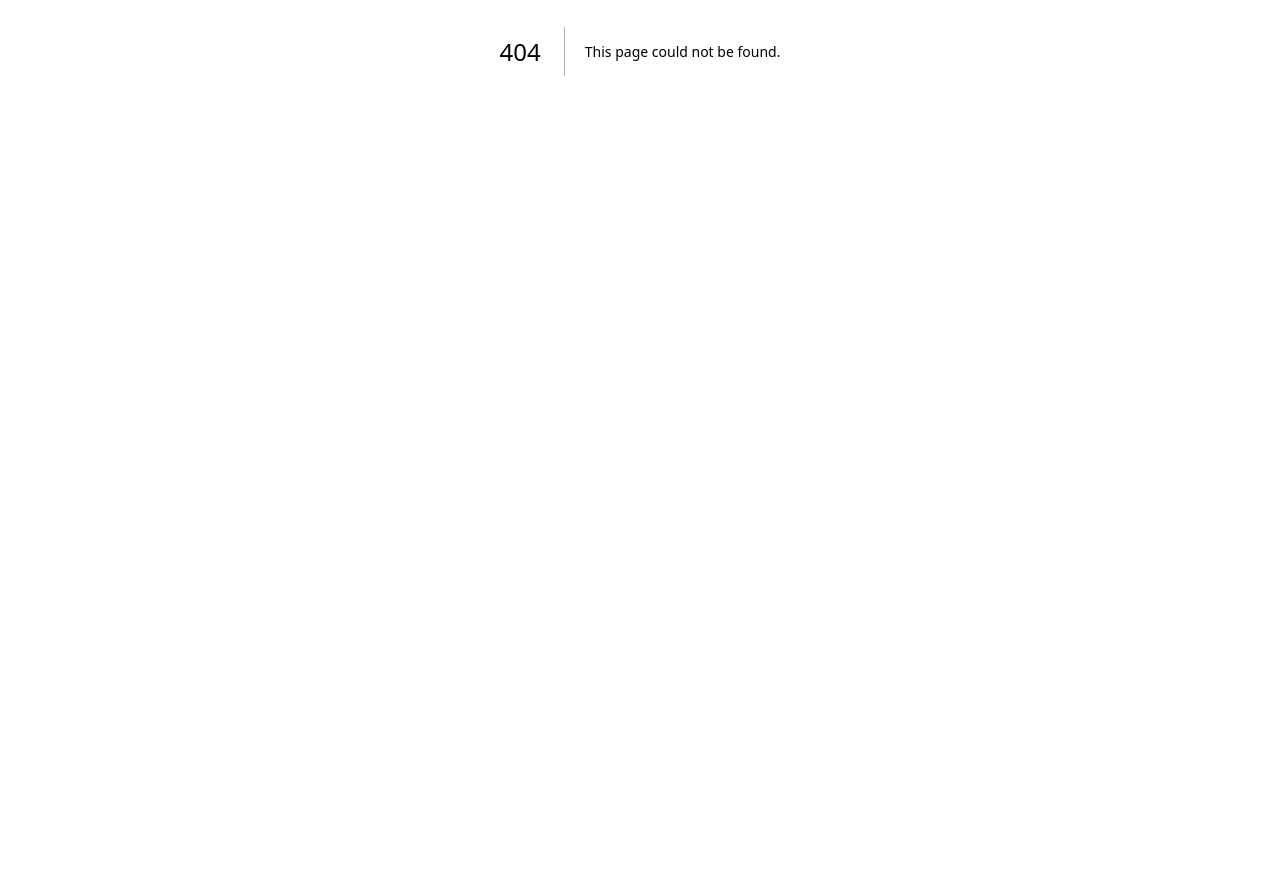
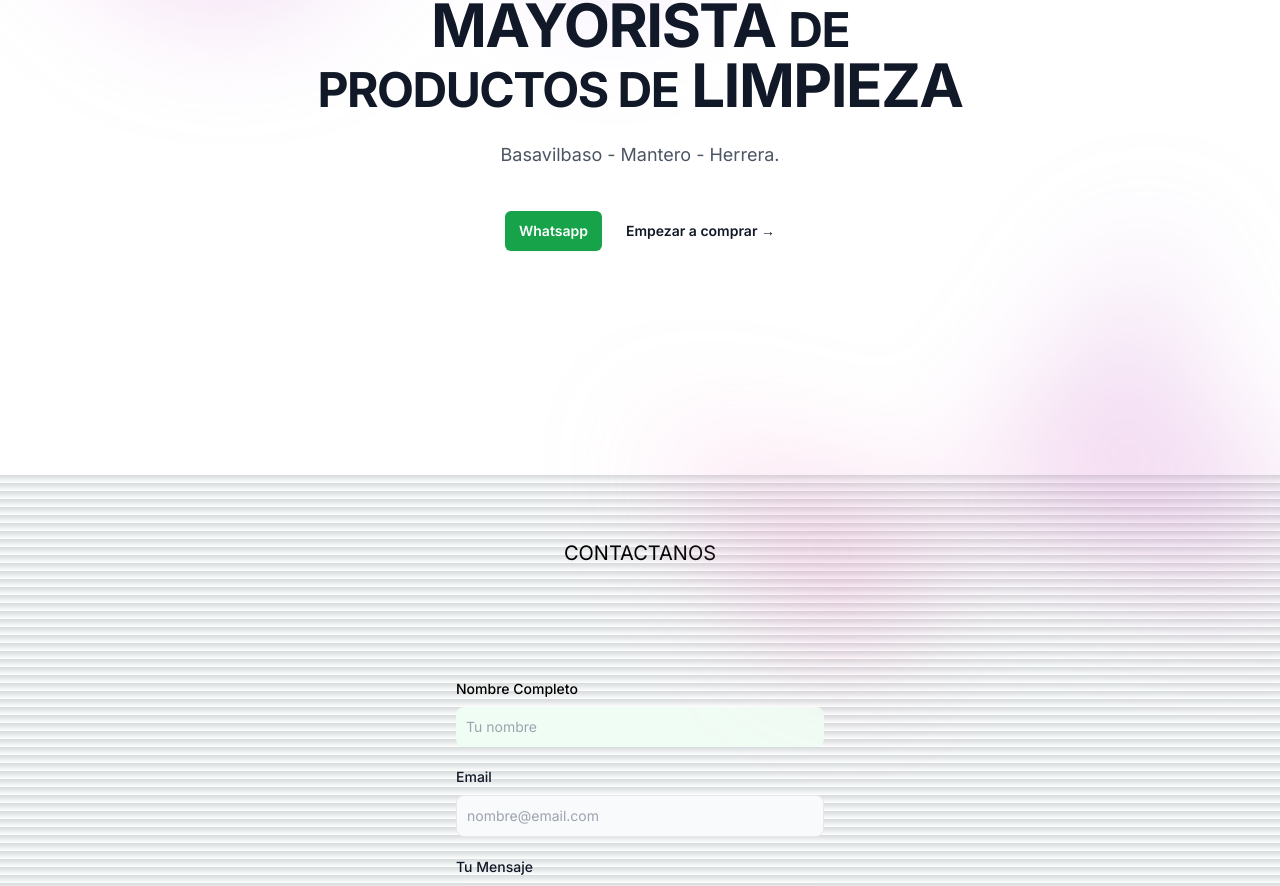
Before and after one commit to alancito1298/front-end-ecommerce, a Next.js app: page / in a window 1280 px wide. Before the commit this address had no page. Shown: the part 349-1235 px from the top of the page. Before the commit the page ends 800 px from the top, so only its background shows below. Built offline with nearby package versions, Linux system fonts and the light colour scheme.

Commit message:
Agregado de Formulario de contacto

```diff
--- a/package.json
+++ b/package.json
@@ -14,6 +14,7 @@
     "autoprefixer": "10.4.20",
     "axios": "^1.7.7",
     "css": "^3.0.0",
+    "emailjs-com": "^3.2.0",
     "html2canvas": "^1.4.1",
     "next": "14.2.7",
     "postcss": "8.4.44",
--- /dev/null
+++ b/pages/home.js
@@ -0,0 +1,16 @@
+import '../src/app/globals.css';
+import React  from "react";
+import Nav from "../src/app/components/nav";
+import Footer from '@/app/footer';
+import Inicio from '@/app/inicio';
+
+
+
+export default function Mostrarhome() {
+  return (<div>
+<Nav/>
+    <Inicio
+<Footer/>
+    </div>
+  );
+}
--- /dev/null
+++ b/src/app/components/FormularioContacto.js
@@ -0,0 +1,131 @@
+import React, { useState } from "react";
+import emailjs from "emailjs-com";
+
+function FormularioContacto() {
+  const [formData, setFormData] = useState({
+    nombre: "",
+    email: "",
+    mensaje: "",
+  });
+
+  const [enviado, setEnviado] = useState(false);
+  const [error, setError] = useState("");
+
+  const handleChange = (e) => {
+    setFormData({
+      ...formData,
+      [e.target.name]: e.target.value,
+    });
+  };
+
+  const handleSubmit = (e) => {
+    e.preventDefault();
+
+    emailjs
+      .send(
+        "service_i9onag7",
+        "template_uhwwg96",
+        formData,
+        "mo4N3nPQj0YEy0SGr"
+      )
+      .then(
+        (response) => {
+          console.log("Correo enviado exitosamente:", response);
+          setEnviado(true);
+          setFormData({ nombre: "", email: "", mensaje: "" }); // Limpia el formulario
+        },
+        (error) => {
+          console.error("Error al enviar el correo:", error);
+          setError("Hubo un problema al enviar tu mensaje. Inténtalo más tarde.");
+        }
+      );
+  };
+
+  return (
+    <div>
+      <h3 className="text-center py-16 text-xl">CONTACTANOS</h3>
+      <form
+        className="max-w-sm mx-auto py-12 px-2 pb-36"
+        onSubmit={handleSubmit}
+      >
+        <div className="mb-5">
+          <label
+            htmlFor="nombre"
+            className="block mb-2 text-sm font-medium"
+          >
+            Nombre Completo
+          </label>
+          <input
+            type="text"
+            id="nombre"
+            name="nombre"
+            value={formData.nombre}
+            onChange={handleChange}
+            className="bg-green-50 text-sm rounded-lg block w-full p-2.5 dark:bg-gray-700"
+            placeholder="Tu nombre"
+            required
+          />
+        </div>
+
+        <div className="mb-5">
+          <label
+            htmlFor="email"
+            className="block mb-2 text-sm font-medium text-gray-900 dark:text-white"
+          >
+            Email
+          </label>
+          <input
+            type="email"
+            id="email"
+            name="email"
+            value={formData.email}
+            onChange={handleChange}
+            className="bg-gray-50 border text-sm rounded-lg block w-full p-2.5 dark:bg-gray-700 dark:border-gray-600 dark:placeholder-gray-400 dark:text-white"
+            placeholder="nombre@email.com"
+            required
+          />
+        </div>
+
+        <div className="mb-5">
+          <label
+            htmlFor="mensaje"
+            className="block mb-2 text-sm font-medium text-gray-900 dark:text-white"
+          >
+            Tu Mensaje
+          </label>
+          <textarea
+            id="mensaje"
+            name="mensaje"
+            rows="4"
+            value={formData.mensaje}
+            onChange={handleChange}
+            className="block p-2.5 w-full text-sm text-gray-900 bg-gray-50 rounded-lg border focus:ring-blue-500 focus:border-blue-500 dark:bg-gray-700"
+            placeholder="Escribe tu mensaje..."
+            required
+          ></textarea>
+        </div>
+
+        <button
+          type="submit"
+          className="w-full bg-green-700 text-white py-2 px-4 rounded-lg hover:bg-green-800"
+        >
+          Enviar
+        </button>
+        {enviado && (
+        <p className="text-green-500 text-center">
+          ¡Tu mensaje ha sido enviado exitosamente!
+        </p>
+      )}
+      {error && (
+        <p className="text-red-500 text-center">
+          {error}
+        </p>
+      )}
+      </form>
+
+
+    </div>
+  );
+}
+
+export default FormularioContacto;
--- a/src/app/components/Login.js
+++ b/src/app/components/Login.js
@@ -34,34 +34,34 @@ const LoginForm = () => {
     }
   };
 
-  return (<div className='w-full bg-white'>
+  return (<div className='w-full py-24 bg-indigo-50'>
     <form
       onSubmit={handleLogin}
-      className="space-y-4 p-6 bg-white rounded max-w-72  shadow-md pt-16 pb-40"
+      className="space-y-10 p-6 bg-white rounded max-w-96 pt-2  block m-auto  shadow-md  pb-16 gap-10"
     >
       <h2 className="text-2xl font-semibold text-center uppercase text-indigo-600 mt-10 ">Identificate</h2>
       {errorMessage && <p className="text-red-600">{errorMessage}</p>}
       <div className=''>
-        <label className="block">Email</label>
+        <label  className="block text-indigo-800 uppercase font-light text-sm">Email</label>
         <input
           type="email"
           value={email} // Cambiar a value para un campo controlado
           onChange={(e) => setEmail(e.target.value)}
-          className="w-full p-2 border rounded text-black"
+          className=" w-full p-2 border rounded text-black "
         />
       </div>
       <div>
-        <label className="block">Contraseña</label>
+        <label className="block text-indigo-800 uppercase font-light text-sm">Contraseña</label>
         <input
           type="password" // Cambiar a type="password"
           value={password} // Cambiar a value para un campo controlado
           onChange={(e) => setPassword(e.target.value)}
-          className="w-1/3 p-2 border rounded text-black "
+          className=" w-full p-2 border rounded text-black "
         />
       </div>
       <button
         type="submit"
-        className="w-full py-2 mt-4 text-white bg-blue-600 rounded hover:bg-blue-700"
+        className="w-full py-2  text-white bg-blue-600 rounded hover:bg-blue-700"
       >
         Iniciar Sesión
       </button>
--- a/src/app/components/btn.js
+++ b/src/app/components/btn.js
@@ -4,7 +4,7 @@ import React from 'react';
 const Btn = ({ texto, color, icono, onClick }) => (
   <button
     onClick={onClick}
-    className={`ml-2 h-12 ${color} text-white p-0 gap-2 uppercase px-3 rounded flex flex-row items-center  justify-center w-64`}
+    className={`ml-2 h-12 ${color} text-white p-0 m-0  gap-2 uppercase  rounded flex flex-row items-center  justify-center w-64`}
   >
     {icono} {/* Renderiza el ícono aquí */}
     {texto}
--- a/src/app/footer.js
+++ b/src/app/footer.js
@@ -86,7 +86,7 @@ return(<div className="block bg-indigo-50">
       Villa Mantero, Entre Ríos
     </p> <br></br>
     <p  className="text-sm sm:text-base text-indigo-300">
-        Desarrollado por <a href="#" className="text-sm sm:text-base text-indigo-500">Alan Amarillo</a>
+        Desarrollado por <a href="https://cv-sigma-umber.vercel.app" className="text-sm sm:text-base text-indigo-500">Alan Amarillo</a>
     </p>
   </div>
 </div>
--- /dev/null
+++ b/src/app/page.js
@@ -0,0 +1,18 @@
+'use client'
+import React  from "react";
+import Nav from "../../src/app/components/nav";
+import Footer from '@/app/footer';
+import Inicio from '@/app/inicio';
+import FormularioContacto from "./components/FormularioContacto";
+
+
+
+export default function Mostrarhome() {
+  return (<div>
+<Nav/>
+    <Inicio/>
+    <FormularioContacto></FormularioContacto>
+<Footer/>
+    </div>
+  );
+}
```
Also changed, not shown: 1 other file (tests, documents, lock files or other folders).
